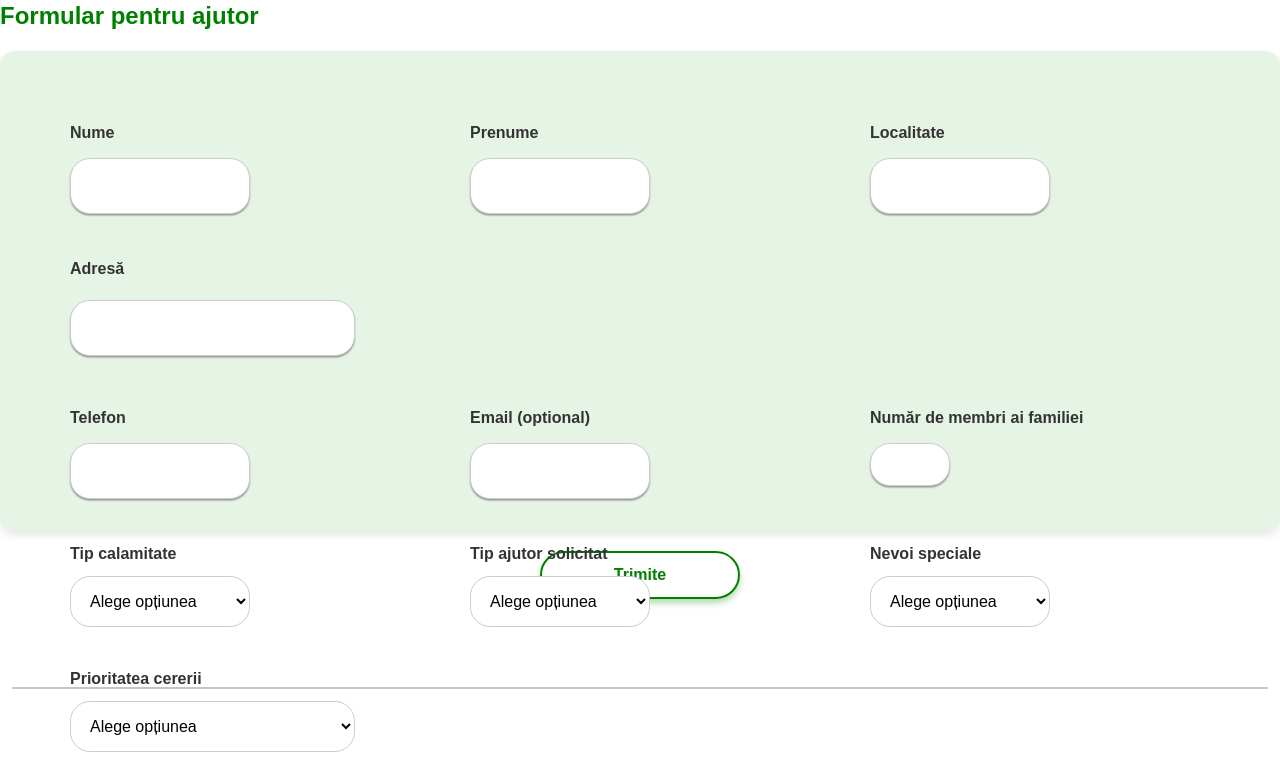
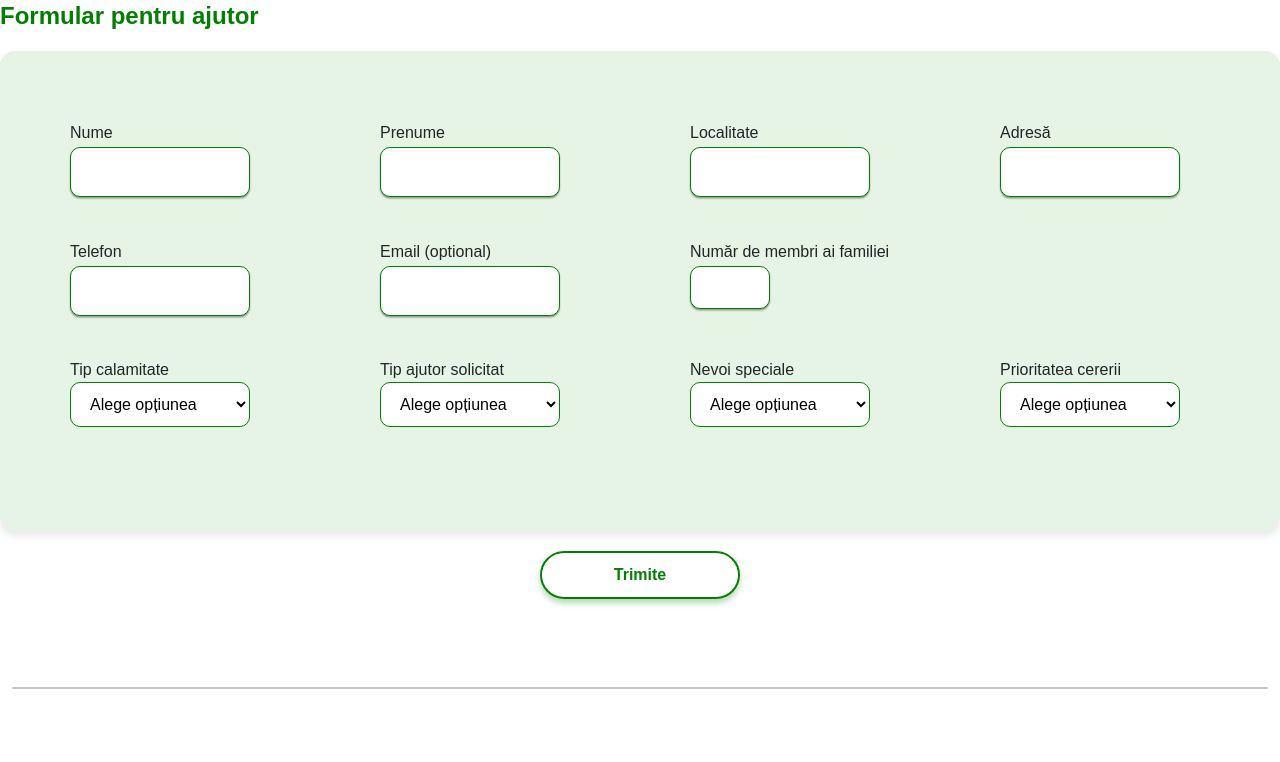
Before and after one commit to Catalin567/Proiect-HandsOnHope, a React (Vite) app: page /solicita-ajutor in a window 1280 px wide. Shown: the part 1480-2242 px from the top of the page. Built offline with nearby package versions, Linux system fonts and the light colour scheme; a web font is replaced by a local one.

Commit message:
modificari formulare

```diff
--- a/src/pages/Contact.jsx
+++ b/src/pages/Contact.jsx
@@ -109,7 +109,7 @@ const Contact = () => {
       <section className="contact-form">
         <h2>Formular contact</h2>
         <form onSubmit={handleSubmit}>
-          <div className="form-group">
+          <div className="contact-form-group">
             <label htmlFor="nume">Nume</label>
             <input
               type="text"
@@ -117,12 +117,14 @@ const Contact = () => {
               id="nume"
               value={formData.nume}
               onChange={handleChange}
-              className="small-input"
+              className="contact-small-input"
             />
-            {formSubmitted && errors.nume && <span className="error">{errors.nume}</span>}
+            {formSubmitted && errors.nume && (
+              <span className="contact-error">{errors.nume}</span>
+            )}
           </div>
 
-          <div className="form-group">
+          <div className="contact-form-group">
             <label htmlFor="prenume">Prenume</label>
             <input
               type="text"
@@ -130,13 +132,14 @@ const Contact = () => {
               id="prenume"
               value={formData.prenume}
               onChange={handleChange}
-              className="small-input"
-
+              className="contact-small-input"
             />
-            {formSubmitted && errors.prenume && <span className="error">{errors.prenume}</span>}
+            {formSubmitted && errors.prenume && (
+              <span className="contact-error">{errors.prenume}</span>
+            )}
           </div>
 
-          <div className="form-group">
+          <div className="contact-form-group">
             <label htmlFor="subiect">Subiect</label>
             <input
               type="text"
@@ -145,10 +148,12 @@ const Contact = () => {
               value={formData.subiect}
               onChange={handleChange}
             />
-            {formSubmitted && errors.subiect && <span className="error">{errors.subiect}</span>}
+            {formSubmitted && errors.subiect && (
+              <span className="contact-error">{errors.subiect}</span>
+            )}
           </div>
 
-          <div className="form-group">
+          <div className="contact-form-group">
             <label htmlFor="mesaj">Mesaj</label>
             <textarea
               name="mesaj"
@@ -156,7 +161,9 @@ const Contact = () => {
               value={formData.mesaj}
               onChange={handleChange}
             ></textarea>
-            {formSubmitted && errors.mesaj && <span className="error">{errors.mesaj}</span>}
+            {formSubmitted && errors.mesaj && (
+              <span className="contact-error">{errors.mesaj}</span>
+            )}
           </div>
 
           <button type="submit">TRIMITE</button>
--- a/src/pages/SolicitaAjutor.jsx
+++ b/src/pages/SolicitaAjutor.jsx
@@ -166,8 +166,8 @@ const SolicitaAjutor = () => {
         <h3 className="help-form-title">Formular pentru ajutor</h3>
 
         <form onSubmit={handleSubmit} className="help-form">
-          <div className="form-row">
-            <div className="form-group">
+          <div className="form-row-ajutor">
+            <div className="form-group-ajutor">
               <label htmlFor="nume">Nume</label>
               <input
                 type="text"
@@ -181,7 +181,7 @@ const SolicitaAjutor = () => {
             {errors.nume && <div className="error">{errors.nume}</div>}
 
             </div>
-            <div className="form-group">
+            <div className="form-group-ajutor">
               <label htmlFor="prenume">Prenume</label>
               <input
                 type="text"
@@ -195,7 +195,7 @@ const SolicitaAjutor = () => {
               {errors.prenume && <div className="error">{errors.prenume}</div>}
 
             </div>
-            <div className="form-group">
+            <div className="form-group-ajutor">
               <label htmlFor="localitate">Localitate</label>
               <input
                 type="text"
@@ -209,7 +209,7 @@ const SolicitaAjutor = () => {
               {errors.localitate && <div className="error">{errors.localitate}</div>}
 
             </div>
-            <div className="form-group">
+            <div className="form-group-ajutor">
               <label htmlFor="adresa">Adresă</label>
               <input
                 type="text"
@@ -225,8 +225,8 @@ const SolicitaAjutor = () => {
             </div>
           </div>
 
-          <div className="form-row">
-            <div className="form-group">
+          <div className="form-row-ajutor">
+            <div className="form-group-ajutor">
               <label htmlFor="telefon">Telefon</label>
               <input
                 type="tel"
@@ -240,7 +240,7 @@ const SolicitaAjutor = () => {
               {errors.telefon && <div className="error">{errors.telefon}</div>}
 
             </div>
-            <div className="form-group">
+            <div className="form-group-ajutor">
               <label htmlFor="email">Email (optional)</label>
               <input
                 type="email"
@@ -252,7 +252,7 @@ const SolicitaAjutor = () => {
               />
 
             </div>
-            <div className="form-group">
+            <div className="form-group-ajutor">
               <label htmlFor="numarMembriFamilie">
                 Număr de membri ai familiei
               </label>
@@ -271,8 +271,8 @@ const SolicitaAjutor = () => {
             </div>
           </div>
 
-          <div className="form-row">
-          <div className="form-group">
+          <div className="form-row-ajutor">
+          <div className="form-group-ajutor">
   <label htmlFor="tipCalamitate">Tip calamitate</label>
   <select
     id="tipCalamitate"
@@ -291,7 +291,7 @@ const SolicitaAjutor = () => {
   {errors.tipCalamitate && <div className="error">{errors.tipCalamitate}</div>}
 </div>
 
-<div className="form-group">
+<div className="form-group-ajutor">
   <label htmlFor="tipAjutor">Tip ajutor solicitat</label>
   <select
     id="tipAjutor"
@@ -313,7 +313,7 @@ const SolicitaAjutor = () => {
   {errors.tipAjutor && <div className="error">{errors.tipAjutor}</div>}
 </div>
 
-<div className="form-group">
+<div className="form-group-ajutor">
   <label htmlFor="nevoiSpeciale">Nevoi speciale</label>
   <select
     id="nevoiSpeciale"
@@ -332,7 +332,7 @@ const SolicitaAjutor = () => {
   {errors.nevoiSpeciale && <div className="error">{errors.nevoiSpeciale}</div>}
 </div>
 
-<div className="form-group">
+<div className="form-group-ajutor">
   <label htmlFor="prioritateaCererii">Prioritatea cererii</label>
   <select
     id="prioritateaCererii"
--- a/src/styles/Contact.css
+++ b/src/styles/Contact.css
@@ -181,19 +181,28 @@
   }
 }
 
-.error {
+.contact-error {
   color: red;
   font-size: 14px;
   margin-top: 5px;
 }
 
-.input-error {
-  border: 2px solid red;
-  outline: none;
-}
-
-.form-group input.small-input {
+.contact-form-group input.contact-small-input {
   width: 30%;
   border-radius: 14px;
   padding: 8px;
 }
+.contact-form-group {
+  display: flex;
+  flex-direction: column;
+  margin-bottom: 1.5em;
+}
+
+.contact-small-input {
+  padding: 0.8em;
+  border: 2px solid #008000;
+  border-radius: 14px;
+  background-color: #ffffff;
+  color: #000000;
+  font-size: 1em;
+}
--- a/src/styles/SolicitaAjutor.css
+++ b/src/styles/SolicitaAjutor.css
@@ -120,7 +120,7 @@
   box-shadow: 0 4px 8px rgba(0, 0, 0, 0.1);
 }
 
-.form-row {
+.form-row-ajutor {
   display: flex;
   justify-content: flex-start;
   margin: 20px;
@@ -129,7 +129,7 @@
   margin-bottom: 20px;
 }
 
-.form-group {
+.form-group-ajutor {
   display: flex;
   flex-direction: column;
   flex: 0 0 calc(25% - 10px);
@@ -137,7 +137,7 @@
   margin-bottom: 20px;
 }
 
-.form-group label {
+.form-group-ajutor label {
   display: flex;
   flex-direction: flex-start;
 }
@@ -147,7 +147,7 @@
   min-width: 180px;
 }
 
-.form-group input[name="numarMembriFamilie"] {
+.form-group-ajutor input[name="numarMembriFamilie"] {
   width: 80px !important;
   font-size: 14px;
   padding: 10px 8px;
@@ -190,19 +190,19 @@
     box-sizing: border-box;
   }
 
-  .form-row {
+  .form-row-ajutor {
     flex-direction: column;
     width: 100%;
     gap: 10px;
   }
 
-  .form-group {
+  .form-group-ajutor {
     flex: 0 0 100%;
     min-width: 100%;
     margin-bottom: 15px;
   }
 
-  .form-group input[name="numarMembriFamilie"] {
+  .form-group-ajutor input[name="numarMembriFamilie"] {
     width: 100% !important;
   }
 
@@ -243,19 +243,19 @@
     box-sizing: border-box;
   }
 
-  .form-row {
+  .form-row-ajutor {
     flex-direction: column;
     width: 100%;
     gap: 10px;
   }
 
-  .form-group {
+  .form-group-ajutor {
     flex: 0 0 100%;
     min-width: 100%;
     margin-bottom: 15px;
   }
 
-  .form-group input[name="numarMembriFamilie"] {
+  .form-group-ajutor input[name="numarMembriFamilie"] {
     width: 100% !important;
   }
 
@@ -296,11 +296,11 @@
     box-sizing: border-box;
   }
 
-  .form-row {
+  .form-row-ajutor {
     gap: 10px;
   }
 
-  .form-group input[name="numarMembriFamilie"] {
+  .form-group-ajutor input[name="numarMembriFamilie"] {
     width: 80px !important;
   }
 
@@ -311,7 +311,7 @@
   }
 
 }
-.form-group {
+.form-group-ajutor {
   position: relative;
 }
 .error {
```
Also changed, not shown: 1 other file (tests, documents, lock files or other folders).
